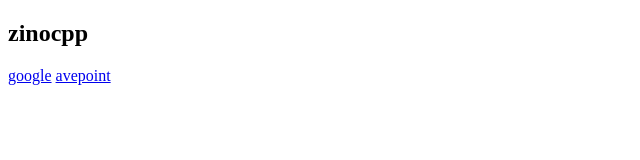
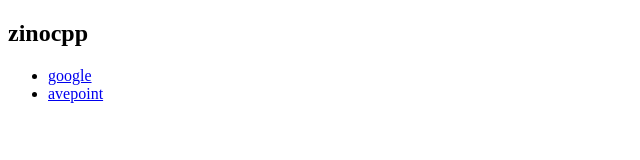
Before and after one commit to koderino/zinocppang, a React app: page index.html in a window 1280 px wide. Shown: the whole page, without its empty margins (0-640 px from the left). Built offline with nearby package versions, Linux system fonts and the light colour scheme.

Commit message:
Update index.html
update google tag manager position and update anchor list as ul

```diff
--- a/index.html
+++ b/index.html
@@ -21,13 +21,18 @@ j=d.createElement(s),dl=l!='dataLayer'?'&l='+l:'';j.async=true;j.src=
   </head>
 
   <body>
-    <!-- Google Tag Manager (noscript) -->
+
+    <div id="root">asd</div>
+    <script src="index.js"  type="text/JSX"></script>
+    <ul>
+      <li><a href="https://www.google.com.hk">google</a></li>
+      <li><a href="https://www.avepoint.com">avepoint</a></li>
+    </ul>
+
+
+        <!-- Google Tag Manager (noscript) -->
 <noscript><iframe src="https://www.googletagmanager.com/ns.html?id=GTM-N35FS9WG"
 height="0" width="0" style="display:none;visibility:hidden"></iframe></noscript>
 <!-- End Google Tag Manager (noscript) -->
-    <div id="root">asd</div>
-    <script src="index.js"  type="text/JSX"></script>
-    <a href="https://www.google.com.hk">google</a>
-    <a href="https://www.avepoint.com">avepoint</a>
   </body>
 </html>
```
